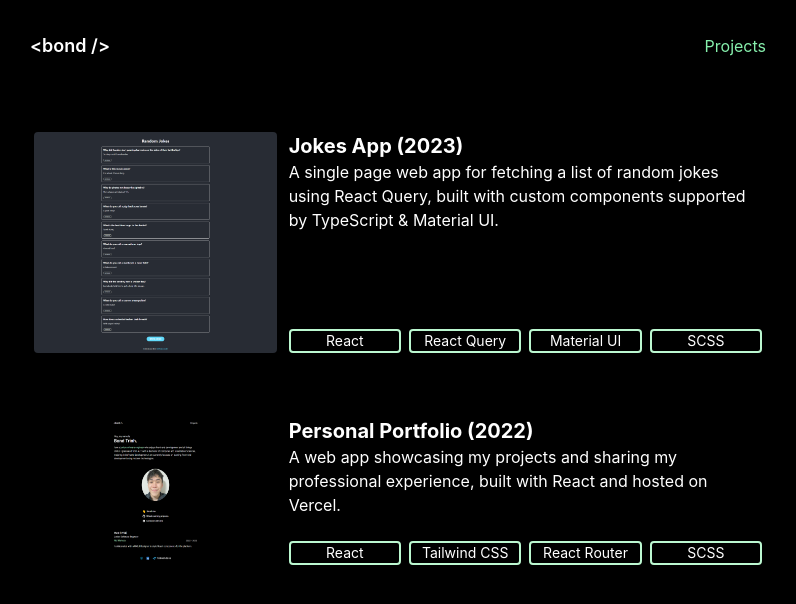
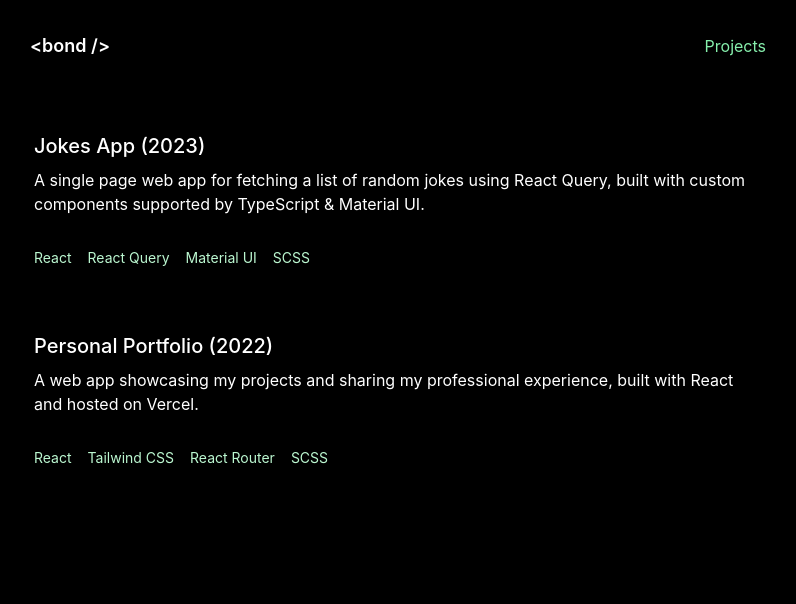
Before and after one commit to trinhbond/personal-portfolio, a React (Create React App) app: page /projects in a window 1280 px wide. Shown: the top 604 px of the page, without its empty margins (242-1038 px from the left). Built offline with nearby package versions, Linux system fonts and the light colour scheme.

Commit message:
Remove project images, remove border for span

```diff
--- a/src/pages/Projects.js
+++ b/src/pages/Projects.js
@@ -27,24 +27,25 @@ function Projects() {
     <div className="max-w-3xl py-10 px-5 max-[600px]:px-2.5 max-[600px]:px-6 m-auto text-white">
       {projects.map((project) => (
         <div className="flex flex-row max-[768px]:flex-col gap-3 mb-16">
-          <img
+          {/* <img
             src={project.image}
             alt={project.name}
             className="rounded w-1/3 max-[768px]:w-full"
-          />
+          /> */}
           <div className="flex flex-col justify-between gap-6">
             <div>
               <Link
                 href="https://github.com/trinhbond/random-jokes"
-                className="text-xl font-bold"
+                className="text-xl font-medium hover:text-green-300"
               >
                 {project.name} ({project.year})
               </Link>
-              <p className="max-[600px]:text-sm">{project.description}</p>
+              <p className="max-[600px]:text-sm my-2">{project.description}</p>
             </div>
-            <div className="flex flex-row gap-2 max-[768px]:mt-6">
+            <div className="flex flex-row gap-4">
               {project.tech.map((i) => (
-                <span className="flex-1 border-2 border-green-200 rounded text-center text-sm">
+                // <span className="flex-1 border-2 border-green-200 rounded text-center text-sm">
+                <span className="flex-1 max-w-min whitespace-nowrap rounded text-center text-sm text-green-200">
                   {i}
                 </span>
               ))}
```
